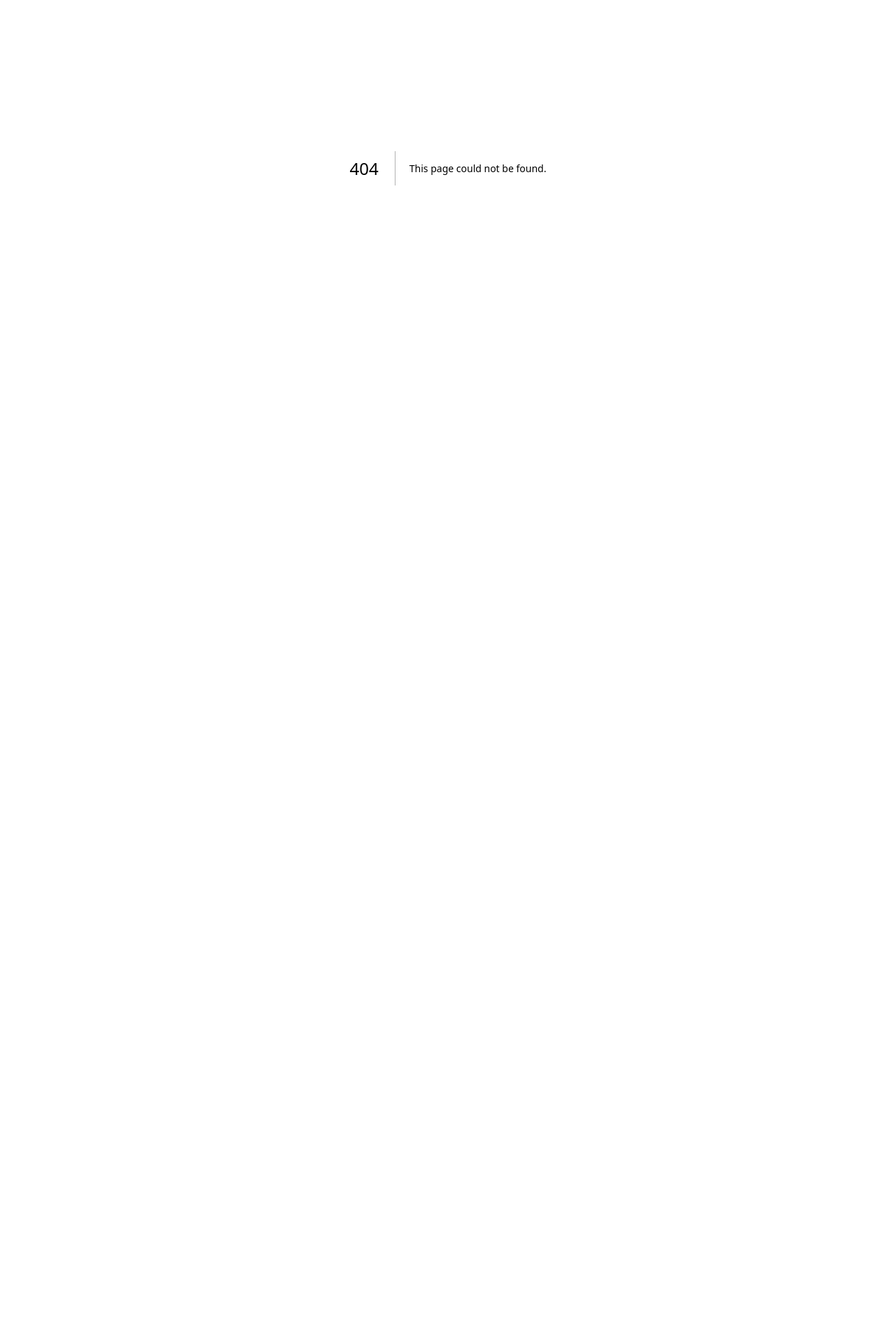
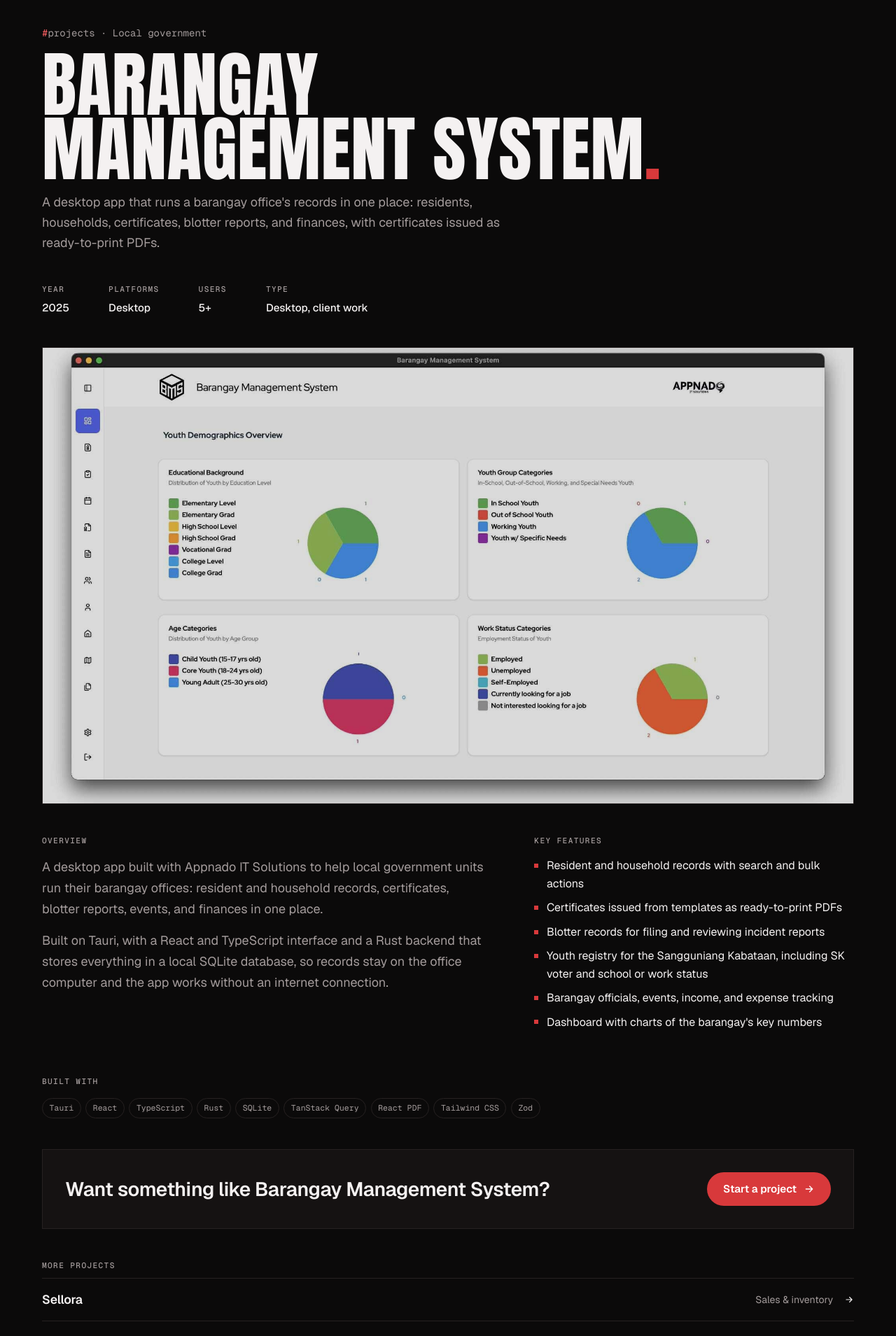
Before and after one commit to jigabarda/Portfoliov4, a Next.js app: page /projects/bms in a window 1280 px wide. Before the commit this address had no page. Shown: the part 160-2069 px from the top of the page at 70% size. Before the commit the page ends 800 px from the top, so only its background shows below. Built offline with nearby package versions, Linux system fonts and the light colour scheme.

Commit message:
feat(projects): give each featured project its own page
/projects/<id> for Sellora, Safeship, and the Barangay Management System,
with its own title, description, canonical URL, and preview image so search
engines can index each project separately.

```diff
--- /dev/null
+++ b/src/app/projects/[id]/page.tsx
@@ -0,0 +1,129 @@
+import type { Metadata } from "next";
+import Image from "next/image";
+import Link from "next/link";
+import { notFound } from "next/navigation";
+import { ArrowLeft, ArrowRight, ArrowUpRight } from "@/components/icons";
+import Footer from "@/components/layout/Footer";
+import Nav from "@/components/layout/Nav";
+import { projectPages, projectPath } from "@/content/projects";
+
+type Props = { params: Promise<{ id: string }> };
+
+// Only the projects listed in projectPages exist; any other id is a 404.
+export const dynamicParams = false;
+
+export function generateStaticParams() {
+  return projectPages.map((p) => ({ id: p.id }));
+}
+
+export async function generateMetadata({ params }: Props): Promise<Metadata> {
+  const { id } = await params;
+  const project = projectPages.find((p) => p.id === id);
+  if (!project) return {};
+  const path = projectPath(project.id);
+  const images = project.image
+    ? [{ url: project.image.src, width: project.image.width, height: project.image.height, alt: project.image.alt }]
+    : undefined;
+  return {
+    title: project.title,
+    description: project.summary,
+    alternates: { canonical: path },
+    openGraph: { type: "article", url: path, title: project.title, description: project.summary, images },
+    twitter: { card: "summary_large_image", title: project.title, description: project.summary, images },
+  };
+}
+
+export default async function ProjectPage({ params }: Props) {
+  const { id } = await params;
+  const project = projectPages.find((p) => p.id === id);
+  if (!project?.detail) notFound();
+  const others = projectPages.filter((p) => p.id !== project.id);
+
+  return (
+    <>
+      <Nav home="/" />
+      <main className="project-page" id="home">
+        <div className="wrap">
+          <Link className="text-link pp-back" href="/#projects"><ArrowLeft size={14} /> All projects</Link>
+
+          <header className="pp-head">
+            <p className="label"><b>#</b>projects · {project.category}</p>
+            <h1 className="sec-title">{project.title}<em>.</em></h1>
+            <p className="sec-lede pp-lede">{project.summary}</p>
+          </header>
+
+          <dl className="facts pp-facts">
+            <div><dt className="kicker">Year</dt><dd>{project.year}</dd></div>
+            <div><dt className="kicker">Platforms</dt><dd>{project.platforms}</dd></div>
+            {project.users ? <div><dt className="kicker">Users</dt><dd>{project.users}</dd></div> : null}
+            <div><dt className="kicker">Type</dt><dd>{project.type}</dd></div>
+          </dl>
+
+          {project.live || (project.repo && !project.private) ? (
+            <div className="pp-links">
+              {project.live ? (
+                <a className="btn btn-ghost btn-sm" href={project.live} target="_blank" rel="noopener noreferrer">Visit live site <ArrowUpRight /></a>
+              ) : null}
+              {project.repo && !project.private ? (
+                <a className="text-link" href={project.repo} target="_blank" rel="noopener noreferrer">Source code <ArrowUpRight /></a>
+              ) : null}
+            </div>
+          ) : null}
+
+          {project.image ? (
+            <div className="drawer-shot pp-shot">
+              <Image
+                src={project.image.src}
+                alt={project.image.alt}
+                fill
+                priority
+                sizes="(max-width: 1240px) 100vw, 1160px"
+                style={project.image.position ? { objectPosition: project.image.position } : undefined}
+              />
+            </div>
+          ) : null}
+
+          <div className="pp-grid">
+            <section>
+              <h2 className="kicker">Overview</h2>
+              <div className="drawer-overview pp-overview">
+                {project.detail.overview.map((para) => <p key={para}>{para}</p>)}
+              </div>
+            </section>
+            <section>
+              <h2 className="kicker">Key features</h2>
+              <ul className="drawer-features">
+                {project.detail.features.map((f) => <li key={f}>{f}</li>)}
+              </ul>
+            </section>
+            <section>
+              <h2 className="kicker">Built with</h2>
+              <ul className="tags">{project.stack.map((t) => <li key={t}>{t}</li>)}</ul>
+            </section>
+          </div>
+
+          <aside className="pp-cta">
+            <p className="pp-cta-text">Want something like {project.title}?</p>
+            <Link className="btn btn-primary" href="/#contact">Start a project <ArrowRight /></Link>
+          </aside>
+
+          <nav className="pp-more" aria-label="More projects">
+            <h2 className="kicker">More projects</h2>
+            <ul>
+              {others.map((p) => (
+                <li key={p.id}>
+                  <Link href={projectPath(p.id)}>
+                    <span className="pp-more-title">{p.title}</span>
+                    <span className="pp-more-meta">{p.category}</span>
+                    <ArrowRight size={14} />
+                  </Link>
+                </li>
+              ))}
+            </ul>
+          </nav>
+        </div>
+      </main>
+      <Footer home="/" />
+    </>
+  );
+}
```
